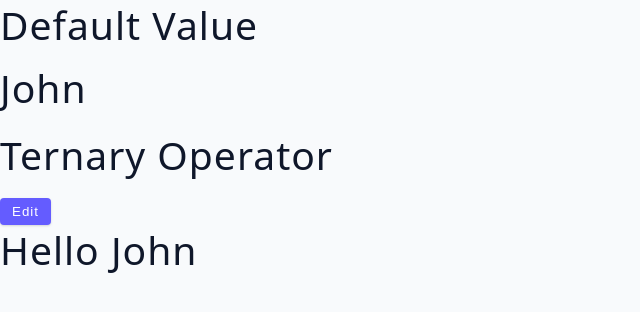
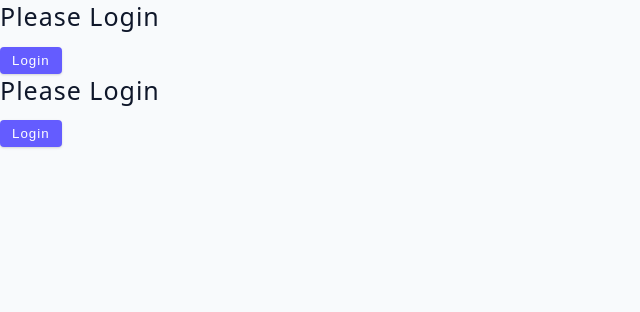
Before and after one commit to zubayr-ahmad/react-learning, a React (Vite) app: page / in a window 1280 px wide. Shown: the top 312 px of the page, without its empty margins (0-640 px from the left). Built offline with nearby package versions, Linux system fonts and the light colour scheme.

Commit message:
toggle challenges - cond displays

```diff
--- a/src/App.jsx
+++ b/src/App.jsx
@@ -1,12 +1,12 @@
-import Starter from "./tutorial/03-conditional-rendering/starter/05-short-circuit-examples";
-import Final from "./tutorial/03-conditional-rendering/final/05-short-circuit-examples";
+import Starter from "./tutorial/03-conditional-rendering/starter/07-user-challenge";
+import Final from "./tutorial/03-conditional-rendering/final/07-user-challenge";
 
 function App() {
 
   return (
     <div>
       <Starter />
-      {/* <Final />  */}
+      <Final />
     </div>
 
   );
--- a/src/tutorial/03-conditional-rendering/starter/07-user-challenge.jsx
+++ b/src/tutorial/03-conditional-rendering/starter/07-user-challenge.jsx
@@ -1,5 +1,14 @@
+import { useState} from "react";
 const UserChallenge = () => {
-  return <h2>user challenge</h2>;
+  const [user, setUser] = useState(null);
+  const toggle_login = () => {
+    setUser(user ? null : {name: "Zubair"});
+  };
+
+  return <div>
+      <h4>{user ? `Hello there, ${user.name}` : "Please Login"}</h4>
+      <button className="btn" onClick={toggle_login}>{user ? "login out" : "login"}</button>
+    </div>;
 };
 
 export default UserChallenge;
```
Also changed, not shown: src/tutorial/03-conditional-rendering/starter/06-toggle-challenge.jsx (+17 -1 lines).
